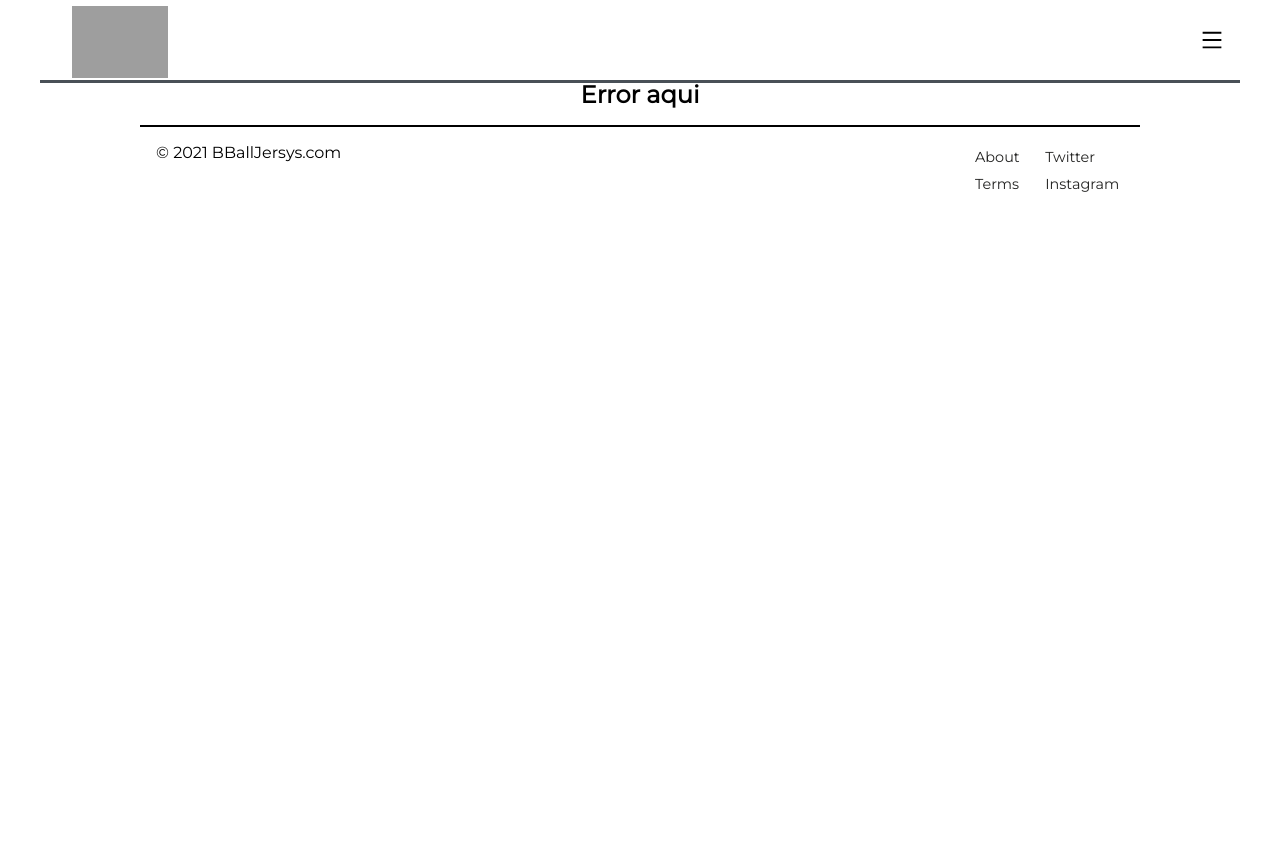
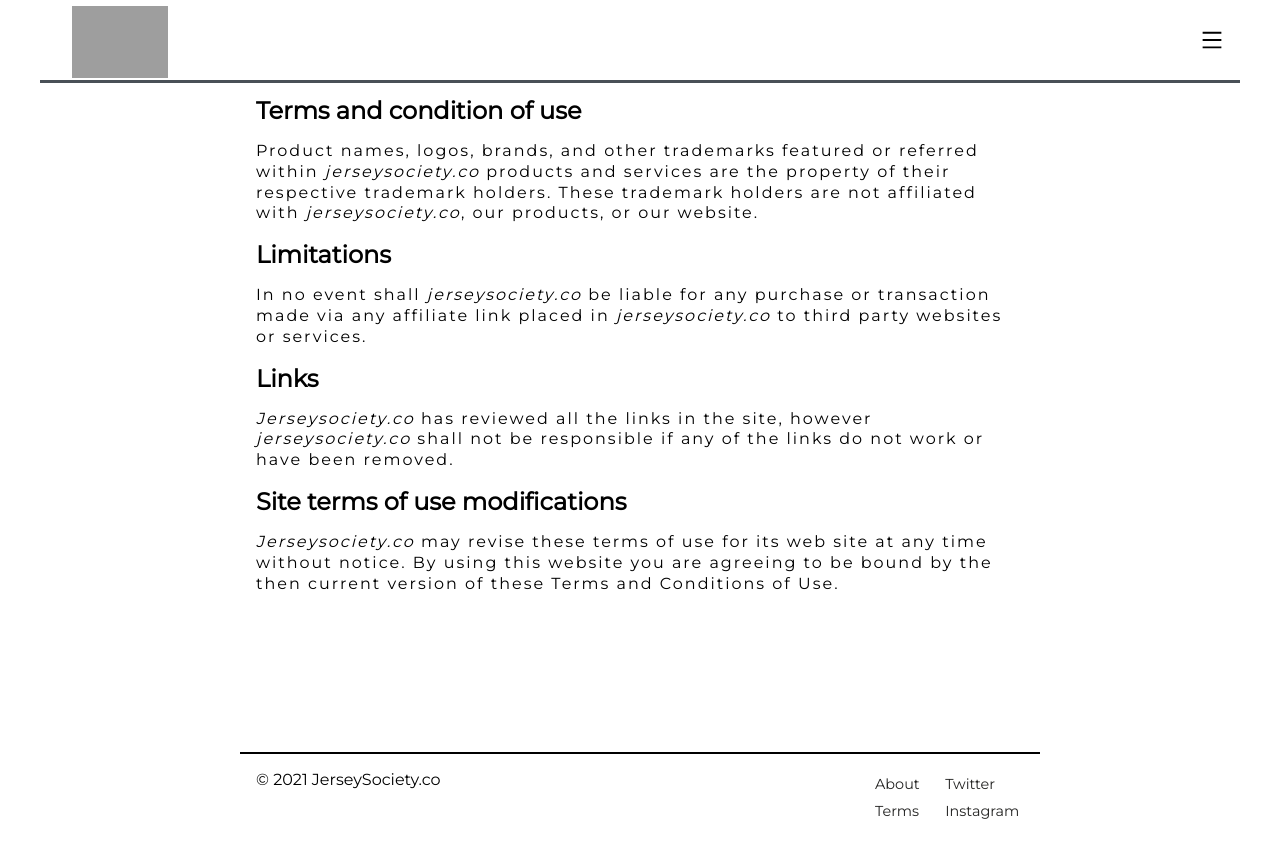
Before and after one commit to AntonioMartinezMora/JerseyIndex, a React (Create React App) app: page /terms in a window 1280 px wide. Before the commit the page ends 800 px from the top, so only its background shows below. Built offline with nearby package versions, Linux system fonts and the light colour scheme; grey boxes are pictures that could not be loaded.

Commit message:
Terms & about pages created

```diff
--- a/src/App.js
+++ b/src/App.js
@@ -6,6 +6,7 @@
 // Import Pages
 import Home from './Pages/Home';
 import About from './Pages/About';
+import Terms from './Pages/Terms'
 import Team from './Pages/Team';
 import Error from './Pages/Error';
 import Jersey from './Pages/Jersey';
@@ -32,6 +33,9 @@
         <Route path="/about">
           <About/>
         </Route>
+        <Route path="/terms">
+          <Terms/>
+        </Route>
         <Route path="*">
           <Error />
         </Route>
--- a/src/Components/Footer.js
+++ b/src/Components/Footer.js
@@ -7,12 +7,12 @@
 
     return <footer>
         <div>
-        &copy; {year} BBallJersys.com
+        &copy; {year} JerseySociety.co
         </div>
         <div className="footer__info">
             <div className="footer__col">
                 <Link
-                    to={'#'}
+                    to={"/about"}
                     className="footer__link"
                 >
                     About
--- a/src/Pages/About.js
+++ b/src/Pages/About.js
@@ -1,10 +1,17 @@
 import React from 'react';
+import '../Style/App.css';
+import '../Style/InfoPage.css'
 
 function About() {
 
-  return<main>
-      <h2>About aqui</h2>
-    </main>
+  return<div className="info__page">
+      <h2>About JerseySociety</h2>
+      <p>
+        Jersey Society was fathered into the internet world in 2022.<br/> The idea was simple, to keep track of all NBA Jerseys launched by Nike since 2017 when the swoosh company became the apparel provider for the NBA.<br/>
+        In these years there have been numerous jersey releases with different editions and names and <i> Jersey Society </i>has been created to help you keep track of all of them.<br/>
+
+      </p>
+    </div>
 
 }
 
--- a/src/Pages/Jersey.js
+++ b/src/Pages/Jersey.js
@@ -1,5 +1,5 @@
 import {useEffect} from 'react';
-import {useParams} from "react-router-dom";
+import { Link, useParams} from "react-router-dom";
 import data from '../data.json'
 import '../Style/App.css';
 import '../Style/Jersey.css';
@@ -63,6 +63,17 @@
             </button>
           </div>
 
+          <div className="sidebar">
+            <Link
+              to={"/all-star"}
+              key={999}
+              className="asg__link"
+            >
+              <img src="https://media.publit.io/file/Resour/asg_small.png"/>
+              <h4>all star game jerseys</h4>
+            </Link>
+          </div>
+
         </div>
       }
     })}
--- /dev/null
+++ b/src/Pages/Terms.js
@@ -0,0 +1,28 @@
+import React from 'react';
+import '../Style/App.css';
+import '../Style/InfoPage.css'
+
+function Terms() {
+
+  return<div className="info__page">
+      <h2>Terms and condition of use</h2>
+      <p>
+        Product names, logos, brands, and other trademarks featured or referred within  <i> jerseysociety.co</i>  products and services are the property of their respective trademark holders. These trademark holders are not affiliated with <i> jerseysociety.co</i>, our products, or our website.
+      </p>
+      <h2>Limitations</h2>
+      <p>
+        In no event shall <i> jerseysociety.co</i> be liable for any purchase or transaction made via any affiliate link placed in <i> jerseysociety.co</i> to third party websites or services.
+      </p>
+      <h2>Links</h2>
+      <p>
+        <i> Jerseysociety.co</i> has reviewed all the links in the site, however <i> jerseysociety.co</i> shall not be responsible if any of the links do not work or have been removed.
+      </p>
+      <h2>Site terms of use modifications</h2>
+      <p>
+        <i> Jerseysociety.co</i> may revise these terms of use for its web site at any time without notice. By using this website you are agreeing to be bound by the then current version of these Terms and Conditions of Use.
+      </p>
+    </div>
+
+}
+
+export default Terms;
--- /dev/null
+++ b/src/Style/InfoPage.css
@@ -0,0 +1,16 @@
+.info__page{
+    margin-top: 12vh;
+    min-height: 80vh;
+    width: 100%;
+    max-width: 800px;
+    padding-left: 1rem;
+    padding-right: 1rem;
+}
+
+.info__page p{
+    font-size: 1rem;
+    letter-spacing: 2px;
+    line-height: 1.3rem;
+    margin-top: 1rem;
+    margin-bottom: 1rem;
+}
--- a/src/Style/Jersey.css
+++ b/src/Style/Jersey.css
@@ -14,22 +14,64 @@
 
 .jersey__container{
     height: 60vh;
+    width: 100vw;
+    max-width: 1000px;
     display: flex;
     justify-content: center;
     align-items: center;
 }
 
 .jersey__container img{
-    width: 50%;
+    width: 33%;
     height: 80%;
     object-fit: cover;
     border: none;
 }
 
 .jersey__container .jersey__info{
-    width: 50%;
+    width: 33%;
     display: flex;
     flex-direction: column;
+}
+
+.sidebar{
+    width: 33%;
+    height: 100%;
+    display: flex;
+    flex-direction: column;
+    justify-content: center;
+    align-items: center;
+    background-color: var(--light);
+}
+
+.sidebar .asg__link{
+    display: flex;
+    flex-direction: column;
+    justify-content: space-between;
+    align-items: center;
+    width: 80%;
+    height: 35vh;
+
+}
+
+.sidebar .asg__link img{
+    width: 100%;
+    height: 80%;
+    object-fit: fill;
+    border: solid 2px white;
+    background-color: white;
+}
+
+.sidebar .asg__link h4{
+    height: 20%;
+    width: 100%;
+    display: flex;
+    justify-content: center;
+    align-items: center;
+    color: var(--black);
+    background-color: white;
+    text-transform: capitalize;
+    border-top: 1px solid var(--black)
 }
 
 .jersey__info h3{
@@ -64,16 +106,22 @@
     color: white;
 }
 
+@media(max-width:800px){
+    .sidebar{
+        display: none;
+    }
+}
+
 @media(max-width:550px){
     .jersey__container{
         flex-direction: column;
         justify-content: flex-start;
-        height: 90vh;
+        height: 70vh;
     }
 
     .jersey__container img{
         width: 100%;
-        height: 50%;
+        height: 60%;
         object-fit: contain;
     }
 
```
